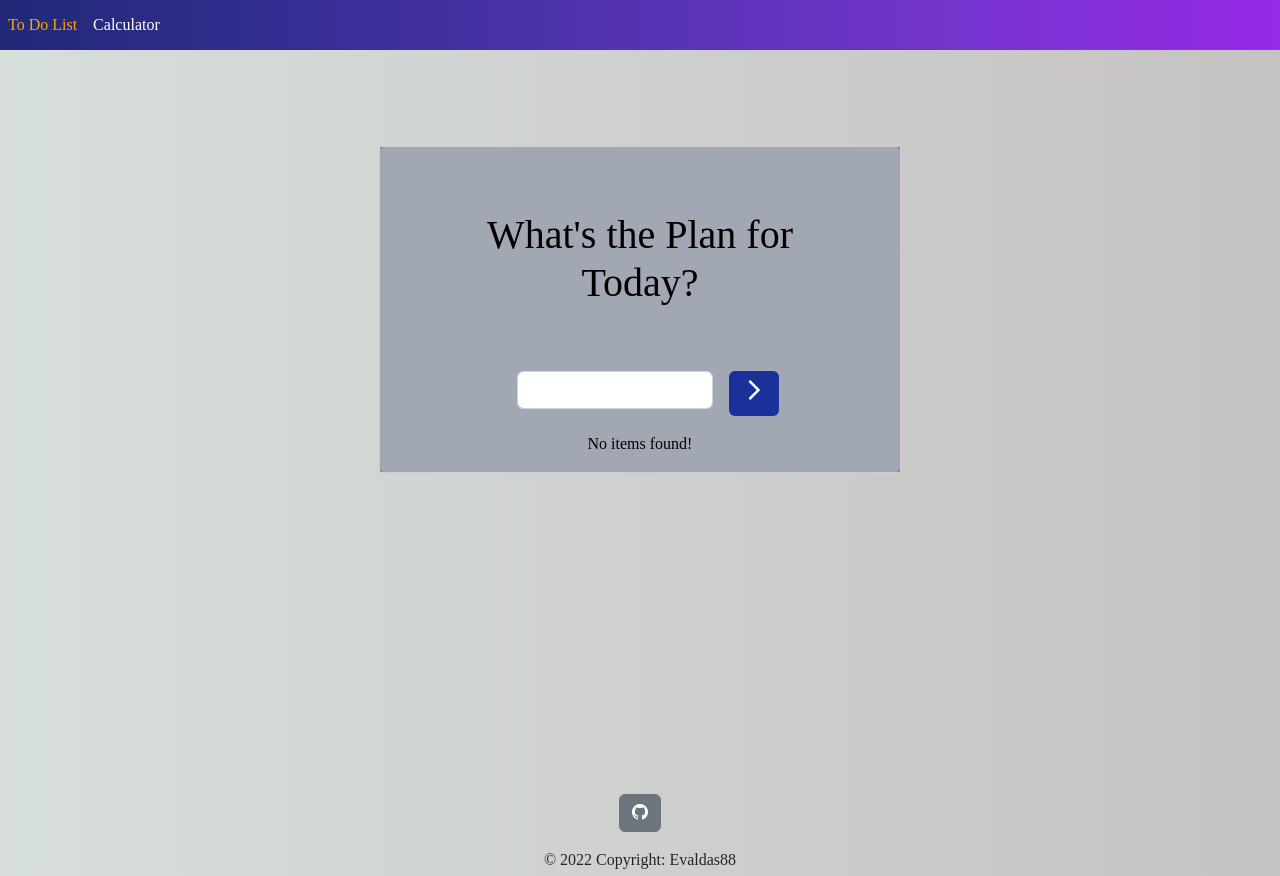
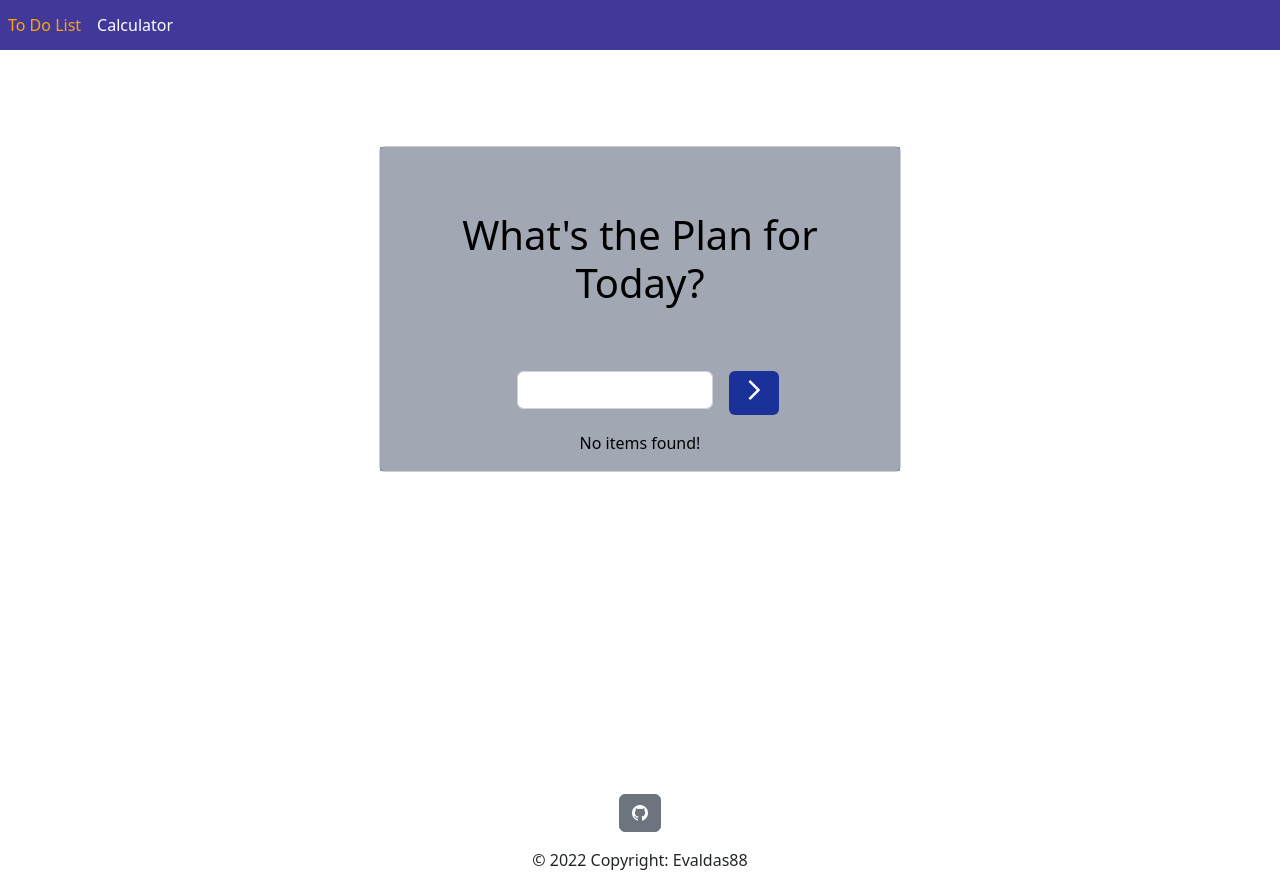
Before and after one commit to Evaldas88/Pratical-Project-5, a React (Create React App) app: page /#/ in a window 1280 px wide. Built offline with nearby package versions, Linux system fonts and the light colour scheme.

Commit message:
changed style of font and change nav bar color

```diff
--- a/src/components/Header/Header.css
+++ b/src/components/Header/Header.css
@@ -19,7 +19,7 @@
 }
 
 #navbarNav {
-  background: linear-gradient(to right, rgba(32, 40, 119, 0.95), rgba(55, 46, 149, 0.95), rgba(83, 49, 177, 0.90), rgba(114, 48, 205, 0.85), rgba(150, 41, 230, 0.95));
+  background: rgba(55, 46, 149, 0.95);
   height: 50px;
 }
 .nav-link {
--- a/src/components/List/List.js
+++ b/src/components/List/List.js
@@ -5,7 +5,6 @@ const List = () => {
   const [newList, setNewList] = useState("");
   const [items, setItems] = useState([]);
   const [errorMsg, setErrorMsg] = useState(false)
-
 
   const itemInput = useRef(null);
 
@@ -36,6 +35,13 @@ const List = () => {
     setNewList({ name: e.target.value });
   };
 
+  const handleEdit = (index) => {
+    let newName = prompt("Edit task");
+    const editedItems = JSON.parse(localStorage.getItem("items"));
+    editedItems[index].name = newName;
+    setItems(editedItems);
+  };
+
 
   const handleClick = (e) => {
     e.preventDefault();
@@ -52,14 +58,6 @@ const List = () => {
     };
   };
 
-  // Edit list values
-
-  const handleEdit = (index) => {
-    let newName = prompt("Edit task");
-    const editedItems = JSON.parse(localStorage.getItem("items"));
-    editedItems[index].name = newName;
-    setItems(editedItems);
-  };
 
   return (
     <div className="height-min mt-5">
@@ -70,11 +68,9 @@ const List = () => {
             <form className="col-12 d-flex m-3 justify-content-center pe-3">
               <div className="col-5 ">
                 <input
-                type="text"
                   className="form-control"
                   ref={itemInput}
                   onChange={handleInput}
-
                 />
                 {errorMsg && <div className="text-danger">Please fill the input field</div>}
               </div>
@@ -92,7 +88,7 @@ const List = () => {
                     {items.name}
                     <button className="btn button-collor float-end"
                       onClick={() => { deleteItem(index); }}>X</button>
-                       <button onClick={() => { handleEdit(index); }}
+                    <button onClick={() => { handleEdit(index); }}
                       className="btn button-collor  float-end mx-2">
                       Edit
                     </button>
--- a/src/index.css
+++ b/src/index.css
@@ -1,8 +1,6 @@
 body {
   margin: 0;
-  background: linear-gradient(to right, #d7dfdb, #c5c2c2);
   text-align: center;
-  font-family: 'Comfortaa', cursive;
 
 }
 
@@ -23,5 +21,5 @@ Footer {
 }
 
 .bg-light{
-  background: linear-gradient(to right, rgba(32, 40, 119, 0.95), rgba(55, 46, 149, 0.95), rgba(83, 49, 177, 0.90), rgba(114, 48, 205, 0.85), rgba(150, 41, 230, 0.95));
+  background: rgba(55, 46, 149, 0.95);
 }
```
